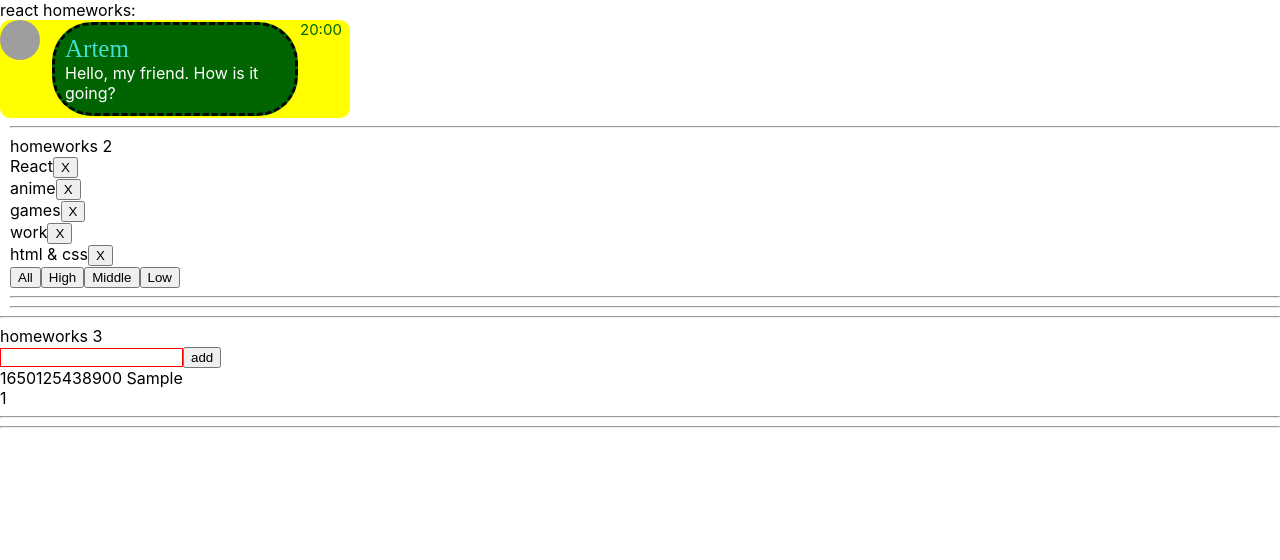
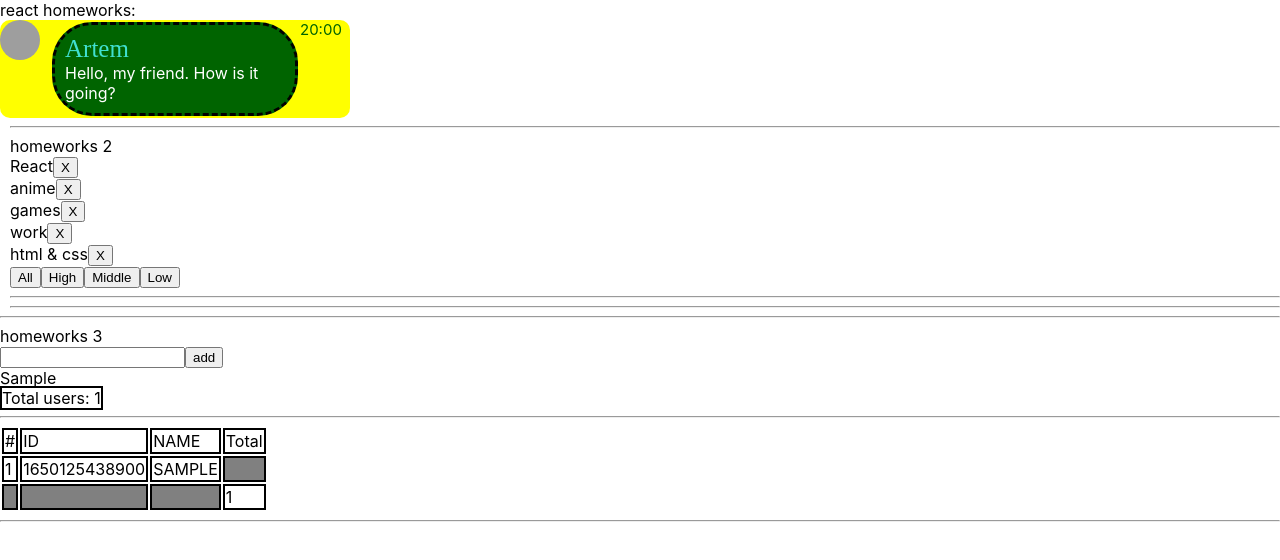
Before and after one commit to YauhenKoltashau/homeworks-by-ignat, a React (Create React App) app in the folder homeworks/: page / in a window 1280 px wide. Both pictures are taken after typing "Sample" into the empty fields and a click on the button "add". Shown: the top 560 px of the page. Built offline with nearby package versions, Linux system fonts and the light colour scheme; grey boxes are pictures that could not be loaded.

Commit message:
3 homework was completed by me

```diff
--- a/homeworks/src/p2-homeworks/h2/Affairs.tsx
+++ b/homeworks/src/p2-homeworks/h2/Affairs.tsx
@@ -12,7 +12,7 @@ type AffairsPropsType = { // need to fix any
 function Affairs(props: AffairsPropsType) {
     const mappedAffairs = props.data.map((el: AffairType, index) => (
         <Affair // should work
-            key={index} // кеи ОБЯЗАТЕЛЬНЫ в 99% - так что лучше их писать всегда при создании компонент в мапе
+            key={el._id} // кеи ОБЯЗАТЕЛЬНЫ в 99% - так что лучше их писать всегда при создании компонент в мапе
             affair={el}
             deleteAffairCallback={props.deleteAffairCallback}
         />
--- a/homeworks/src/p2-homeworks/h3/AlternativeGreeting.tsx
+++ b/homeworks/src/p2-homeworks/h3/AlternativeGreeting.tsx
@@ -1,10 +1,40 @@
 import React from "react";
+import {UserType} from "./HW3";
+import s from './Greeting.module.css'
 
-function AlternativeGreeting() {
+type AlternativeGreetingPropsType = {
+    users: Array<UserType>
+}
+
+function AlternativeGreeting(props: AlternativeGreetingPropsType) {
+    let counter
     return (
-        <div>
+        <table>
+            <td className={s.someClass}>#</td>
+            <td className={s.someClass}>ID</td>
+            <td className={s.someClass}>NAME</td>
+            <td className={s.someClass}>Total</td>
+            {props.users.map((u, index, array) => {
+                counter = array.length
+                return (
+                    <tr key={u._id}>
+                        <td className={s.someClass}>{index + 1}</td>
+                        <td className={s.someClass}>{u._id}</td>
+                        <td className={s.someClass}>{u.name.toUpperCase().trim()}</td>
+                        <td className={s.emptyAlwaysClass}></td>
+                    </tr>
 
-        </div>
+
+                )
+            })}
+            <td className={s.emptyAlwaysClass}></td>
+            <td className={s.emptyAlwaysClass}></td>
+            <td className={s.emptyAlwaysClass}></td>
+            <td className={s.someClass}>{counter}</td>
+
+
+        </table>
+
     );
 }
 
--- a/homeworks/src/p2-homeworks/h3/Greeting.module.css
+++ b/homeworks/src/p2-homeworks/h3/Greeting.module.css
@@ -1,7 +1,23 @@
 .someClass {
+    border: 2px solid black;
 
+}
+.emptyAlwaysClass {
+    border: 2px solid black;
+    background-color: grey;
 }
 
 .error {
     border: 1px solid red;
 }
+
+.errorMessage {
+    color: red;
+}
+
+.counter {
+    border: 2px solid black;
+    width: auto;
+;
+
+}
--- a/homeworks/src/p2-homeworks/h3/Greeting.tsx
+++ b/homeworks/src/p2-homeworks/h3/Greeting.tsx
@@ -1,4 +1,4 @@
-import React, {ChangeEvent} from 'react'
+import React, {ChangeEvent, KeyboardEvent} from "react";
 import s from './Greeting.module.css'
 import {UserType} from "./HW3";
 
@@ -7,34 +7,36 @@ type GreetingPropsType = {
     users:Array<UserType>
     setNameCallback: (elem: string)=> void // need to fix any
     addUser: ()=>void // need to fix any
-    error: any // need to fix any
+    error: string // need to fix any
     totalUsers: number // need to fix any
+    onKeyPressHandler: (e: KeyboardEvent<HTMLInputElement>)=> void
 }
 
 // презентационная компонента (для верстальщика)
 const Greeting: React.FC<GreetingPropsType> = (
-    {name, setNameCallback, users, addUser, error, totalUsers} // деструктуризация пропсов
+    {name, setNameCallback, onKeyPressHandler, users, addUser, error, totalUsers} // деструктуризация пропсов
 ) => {
     const onChangeHandler = (e: ChangeEvent<HTMLInputElement>) => {
         setNameCallback(e.currentTarget.value)
     }
     const inputClass = s.error // need to fix with (?:)
-
-
+    const messageClass = s.errorMessage
+    const counterUsers = s.counter
 
     return (
         <div>
-            <input value={name} onChange={onChangeHandler} className={inputClass}/>
-            <span>{error}</span>
-            <button onClick={()=>addUser()}>add</button>
+            <input value={name} onChange={onChangeHandler} onKeyPress={(e)=>onKeyPressHandler(e)} className={error && inputClass}/>
+
+            <button onClick={()=>addUser()} >add</button>
+            <div className={error && messageClass}>{error}</div>
             <div>{users.map((u)=>{
                 return(
-                    <div>
-                        {u._id} {u.name}
+                    <div key={u._id}>
+                        {u.name}
                     </div>
                 )
             })}</div>
-            <span>{totalUsers}</span>
+            <span className={counterUsers}>Total users: {totalUsers}</span>
         </div>
     )
 }
--- a/homeworks/src/p2-homeworks/h3/GreetingContainer.tsx
+++ b/homeworks/src/p2-homeworks/h3/GreetingContainer.tsx
@@ -1,6 +1,7 @@
-import React, {useState} from 'react'
+import React, {useState, KeyboardEvent} from 'react'
 import Greeting from './Greeting'
 import {UserType} from "./HW3";
+
 
 type GreetingContainerPropsType = {
     users: Array<UserType> // need to fix any
@@ -18,14 +19,24 @@ const GreetingContainer: React.FC<GreetingContainerPropsType> = ({users, addUser
 
     const setNameCallback = (newName: string) => { // need to fix any
         setName(newName)
-       // need to fix
+        setError('')
+        // need to fix
     }
     const addUser = () => {
-        if(name)
-        {addUserCallback(name)
+        if (name) {
+            addUserCallback(name)
             setName('')
-        setTotalUsers(totalUsers+1)}
-
+            setTotalUsers(totalUsers + 1)
+        } else setError("title is required")
+    }
+    const onKeyPressHandler = (e: KeyboardEvent<HTMLInputElement>) => {
+       if(e.key === 'Enter'){
+           if (name) {
+               addUserCallback(name)
+               setName('')
+               setTotalUsers(totalUsers + 1)
+           } else setError("title is required")
+       }
     }
 
     let [totalUsers, setTotalUsers] = useState(0) // need to fix
@@ -38,6 +49,9 @@ const GreetingContainer: React.FC<GreetingContainerPropsType> = ({users, addUser
             error={error}
             users={users}
             totalUsers={totalUsers}
+            onKeyPressHandler={onKeyPressHandler}
+
+
         />
     )
 }
--- a/homeworks/src/p2-homeworks/h3/HW3.tsx
+++ b/homeworks/src/p2-homeworks/h3/HW3.tsx
@@ -1,5 +1,6 @@
 import React, {useState} from 'react'
 import GreetingContainer from './GreetingContainer'
+import AlternativeGreeting from "./AlternativeGreeting";
 
 // types
 type UsersType = Array<UserType>
@@ -26,8 +27,9 @@ function HW3() {
 
             <hr/>
             {/*для личного творчества, могу проверить*/}
-            {/*<AlternativeGreeting/>*/}
+            <AlternativeGreeting users={users}/>
             <hr/>
+
         </div>
     )
 }
```
